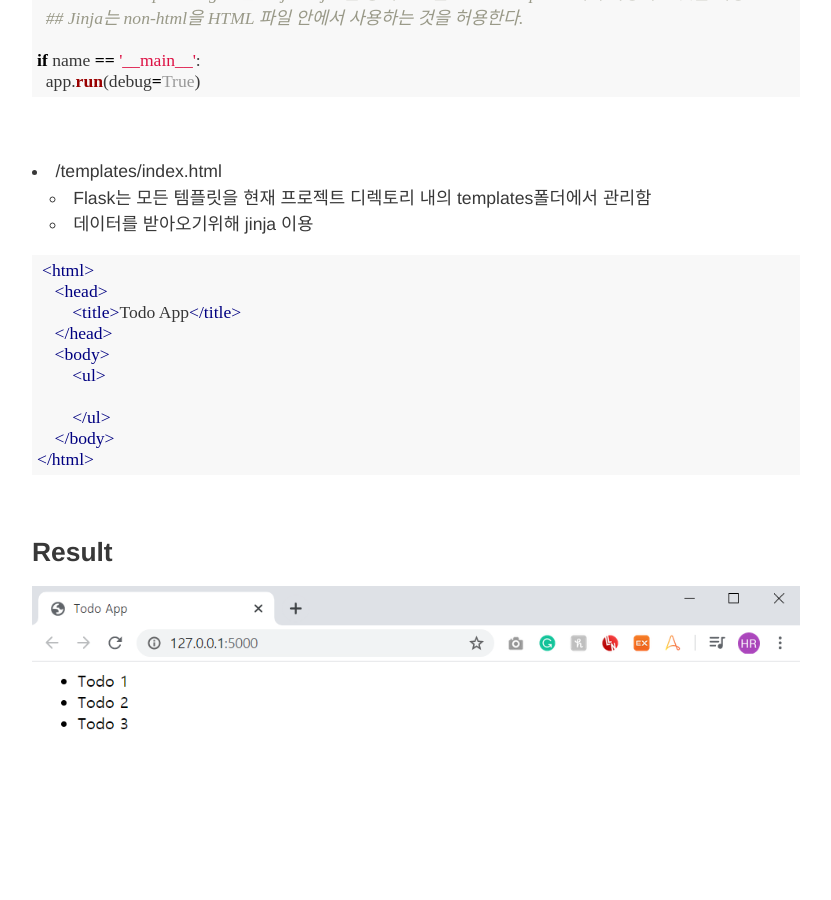
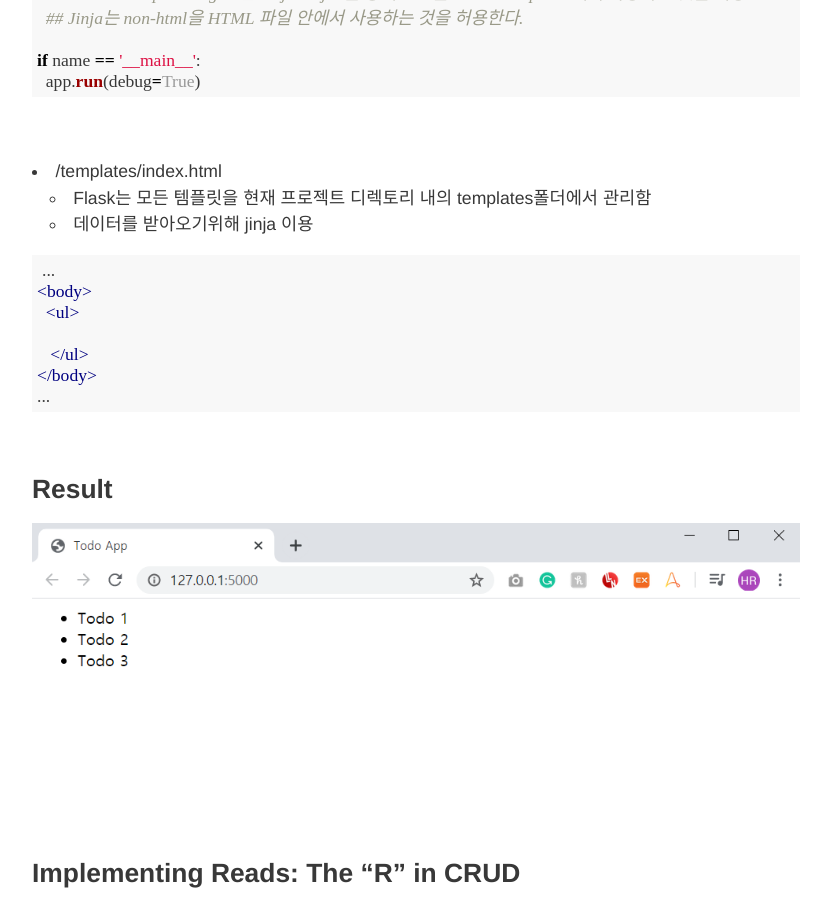
Before and after one commit to HyunlangBan/hyunlangban.github.io, a Jekyll site: the page built from _posts/2020-02-04-fullstack-lession-5.md, in a window 1280 px wide and 900 px high, scrolled down 1168 px. Shown: the whole window, without its empty margins (224-1055 px from the left). Built offline with Jekyll 4.4.1, drawn with Linux system fonts in a browser that asks for light colours; nearby versions of some CDN libraries; comment, search, counter and statistics services are not loaded.

Commit message:
Update 2020-02-04-fullstack-lession-5.md

````diff
--- a/_posts/2020-02-04-fullstack-lession-5.md
+++ b/_posts/2020-02-04-fullstack-lession-5.md
@@ -49,18 +49,15 @@ if name == '__main__':
   - 데이터를 받아오기위해 jinja 이용<br>
 
 ```django
-<html>
-    <head>
-        <title>Todo App</title>
-    </head>
-    <body>
-        <ul>
-            {% for d in data %}
-            <li>{{ d.description }}</li>
-            {% endfor %}
-        </ul>
-    </body>
-</html>
+...
+<body>
+  <ul>
+    {% for d in data %}
+     <li>{{ d.description }}</li>
+     {% endfor %}
+   </ul>
+</body>
+...
 ```
 
 <br>
````
